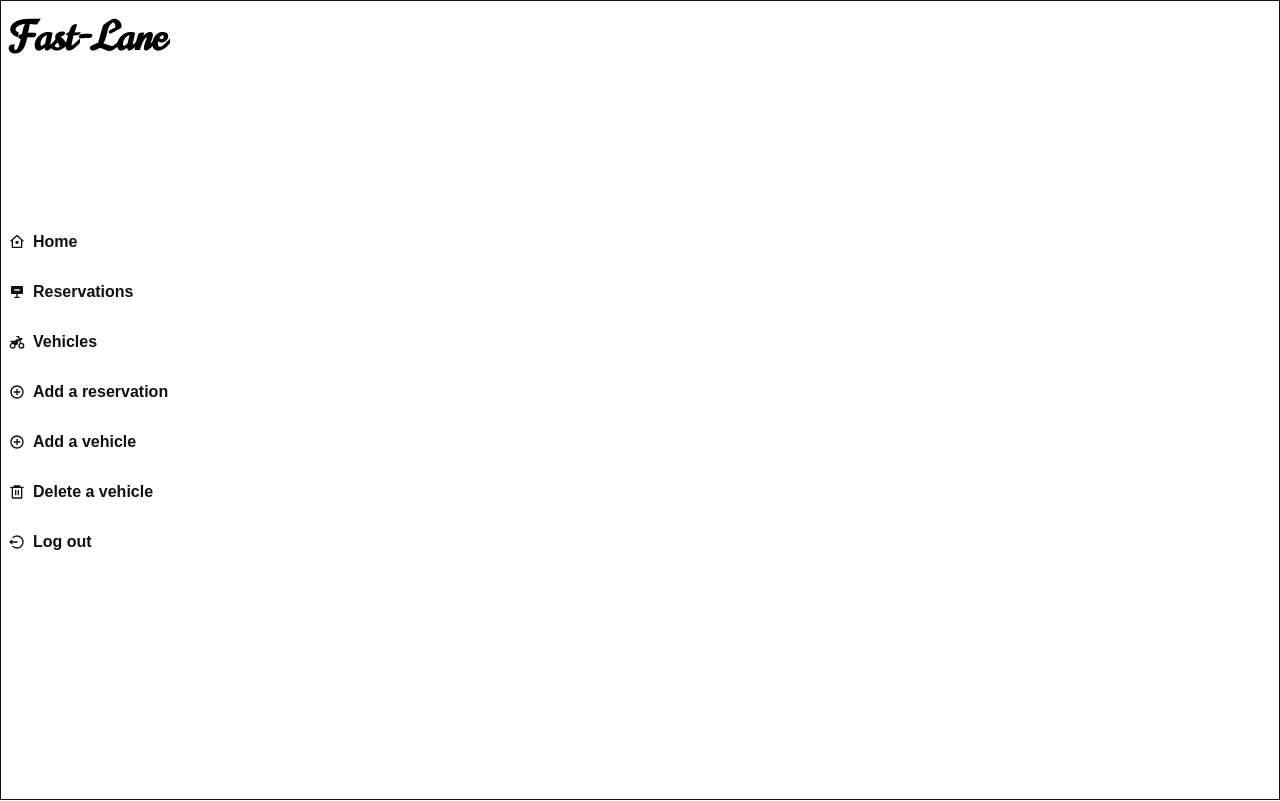
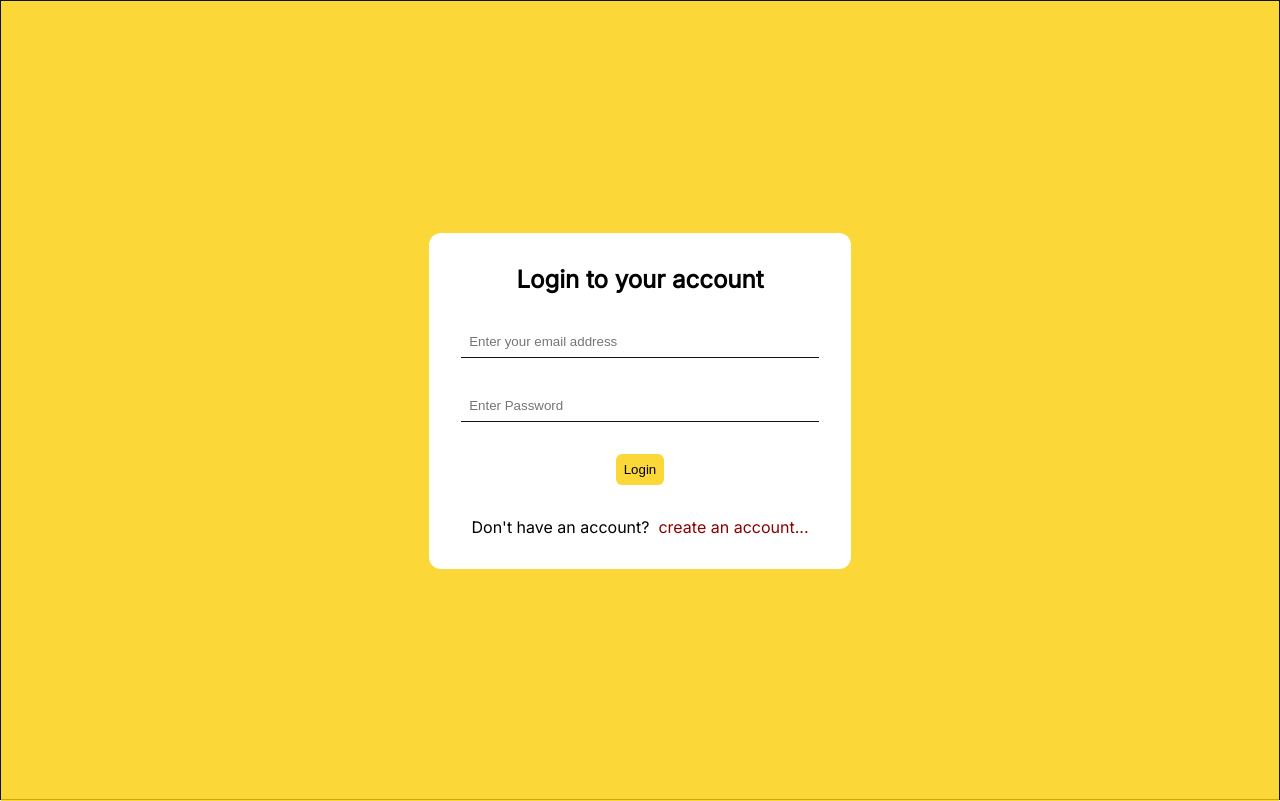
Before and after one commit to Khaled-AlKhateeb/fast-lane-reservations_frontend, a React (Create React App) app: page /login in a window 1280 px wide. Built offline with nearby package versions, Linux system fonts and the light colour scheme.

Commit message:
Created login and registration forms and linked them to the splash screen and also to one another

```diff
--- a/src/App.js
+++ b/src/App.js
@@ -1,14 +1,14 @@
 /* eslint-disable */
 import './App.css';
 import { Route, Routes } from 'react-router-dom';
-import Login from './components/pages/Login';
-import Splash from './components/pages/Splash';
-import Register from './components/pages/Register';
+import Reservations from './components/pages/Reservations';
+import Login from './components/auth/Login'
+import Register from './components/auth/Register'
+import Splash from './components/auth/Splash'
 import Nav from './components/left/Nav';
-import Reservations from './components/reservation/Reservations';
 
 function App() {
-  const currentUser = true;
+  const currentUser = false;
   return (
     <div className="AppDiv">
       {currentUser
@@ -21,7 +21,6 @@ function App() {
             <div className="navRoute">
               <Routes>
                 <Route path="/reservations" element={<Reservations />} />
-                <Route path="/register" element={<Register />} />
               </Routes>
             </div>
           </div>
--- /dev/null
+++ b/src/components/auth/Login.jsx
@@ -0,0 +1,22 @@
+import React from 'react';
+import { Link } from 'react-router-dom';
+import './styles/login.css';
+
+const Login = () => (
+  <div className="LoginDiv">
+    <form className="LoginForm">
+      <h2>Login to your account</h2>
+      <input type="email" name="" id="" placeholder="Enter your email address" />
+      <input type="password" placeholder="Enter Password" name="" id="" />
+      <button type="submit">Login</button>
+      <p>
+        Don&apos;t have an account?
+        <Link to="/register" className="Loginlink">
+          &nbsp; create an account...
+        </Link>
+      </p>
+    </form>
+  </div>
+);
+
+export default Login;
--- /dev/null
+++ b/src/components/auth/Register.jsx
@@ -0,0 +1,24 @@
+import React from 'react';
+import { Link } from 'react-router-dom';
+import './styles/login.css';
+
+const Register = () => (
+  <div className="LoginDiv">
+    <form className="LoginForm">
+      <h2>Create a new account</h2>
+      <input type="text" name="" id="" placeholder="Enter your name" />
+      <input type="email" name="" id="" placeholder="Enter your email address" />
+      <input type="password" placeholder="Enter Password" name="" id="" />
+      <input type="password" placeholder="Confirm Password" name="" id="" />
+      <button type="submit">Signup</button>
+      <p>
+        Have an account?
+        <Link to="/login" className="Loginlink">
+          &nbsp; Login...
+        </Link>
+      </p>
+    </form>
+  </div>
+);
+
+export default Register;
--- /dev/null
+++ b/src/components/auth/styles/login.css
@@ -0,0 +1,38 @@
+.LoginForm {
+    display: flex;
+    flex-direction: column;
+    gap: 2rem;
+    width: 33%;
+    padding: 2rem;
+    background: #fff;
+    align-items: center;
+    border-radius: 12px;
+    font-family: 'Inter', sans-serif;
+}
+
+.LoginForm>input {
+    padding: 0.5rem;
+    width: 100%;
+    border: none;
+    border-bottom: 1px solid #111;
+}
+
+.LoginForm>button {
+    background: linear-gradient(rgba(182, 175, 175, 0.2) 0, #facd05cc 0);
+    border: none;
+    padding: 0.5rem;
+    border-radius: 6px;
+}
+
+.LoginDiv {
+    height: 100vh;
+    background: linear-gradient(rgba(182, 175, 175, 0.2) 0, #facd05cc 0);
+    display: flex;
+    justify-content: center;
+    align-items: center;
+}
+
+.Loginlink {
+    color: darkred;
+    text-decoration: none;
+}
--- a/src/components/pages/Login.jsx
+++ /dev/null
@@ -1,7 +0,0 @@
-import React from 'react';
-
-const Login = () => (
-  <div>Login</div>
-);
-
-export default Login;
--- a/src/components/pages/Register.jsx
+++ /dev/null
@@ -1,7 +0,0 @@
-import React from 'react';
-
-const Register = () => (
-  <div>Register</div>
-);
-
-export default Register;
```
Also changed, not shown: src/components/auth/Splash.jsx (renamed from src/components/pages/Splash.jsx), src/components/auth/styles/splash.css (renamed from src/components/pages/styles/splash.css), src/components/pages/Reservations.jsx (renamed from src/components/reservation/Reservations.jsx).
